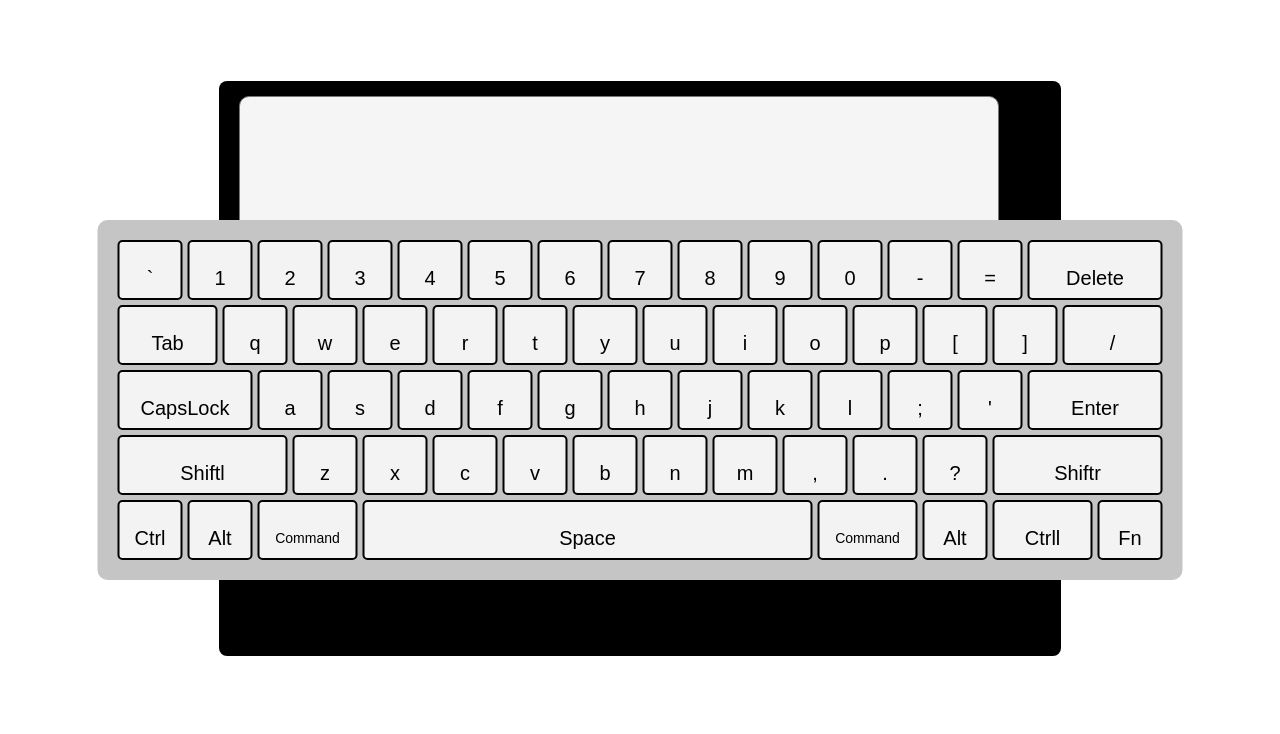
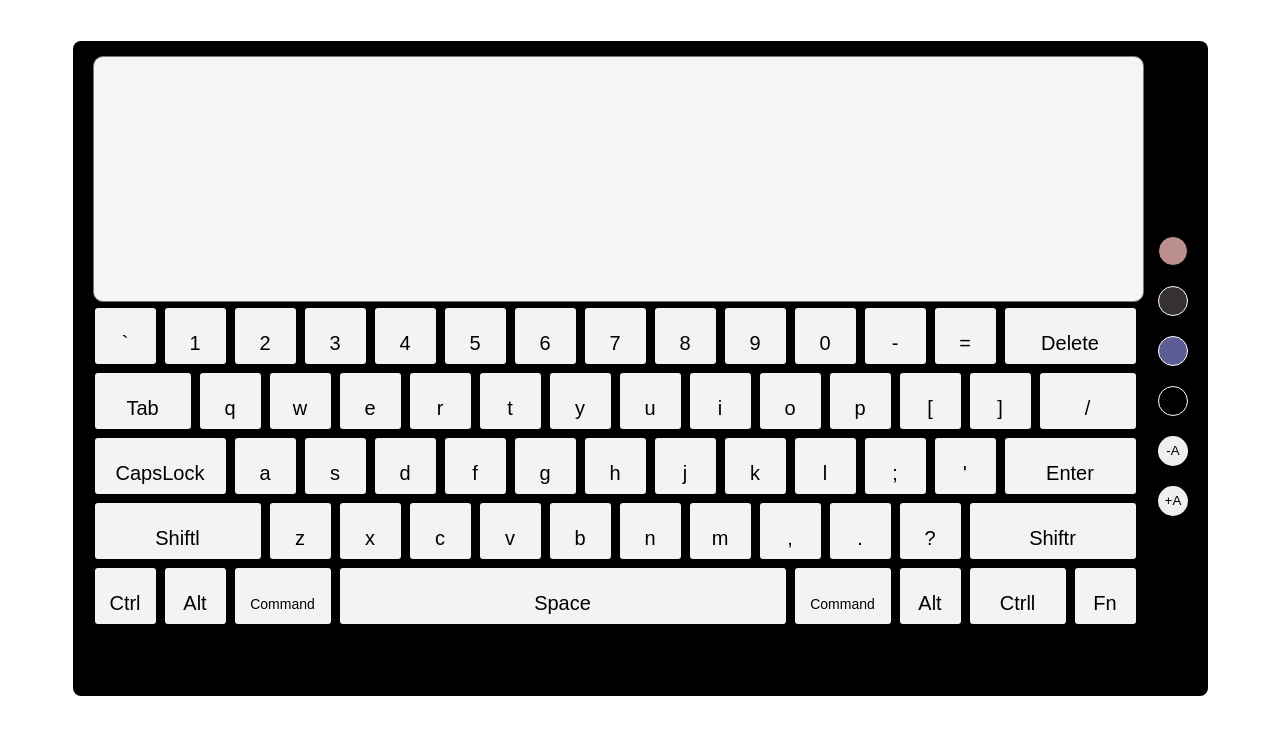
Before and after one commit to RosanneVN/Teclado, a React (Vite) app: page / in a window 1280 px wide. Shown: the top 734 px of the page. Built offline with nearby package versions, Linux system fonts and the light colour scheme.

Commit message:
fix keyboard style

```diff
--- a/src/App.css
+++ b/src/App.css
@@ -11,8 +11,7 @@ main {
 .board {
   display: flex;
   flex-direction: row;
-  height: 70vh;
-  width: 65%;
+  height: 80vh;
   background-color: black;
   padding: 15px 0 0 20px;
   border-radius: 8px;
@@ -85,8 +84,8 @@ textarea {
 }
 
 .color-button {
-  width: 25px;
-  height: 25px;
+  width: 30px;
+  height: 30px;
   border-radius: 50%;
   border: none;
 }
--- a/src/Keyboard.css
+++ b/src/Keyboard.css
@@ -1,18 +1,10 @@
 .keyboard-base {
-    max-width: 1085px;
-    padding: 20px;
-    position: absolute;
-    top: 50%;
-    left: 50%;
-    transform: translate(-50%, -50%);
-    background-color: rgb(197, 197, 197);
   border-radius: 10px;
   display: grid;
   grid-template-columns: repeat(30, 30px);
   grid-template-rows: repeat(5, 60px);
   grid-gap: 5px;
 }
-
 
 .key {
   background-color: rgb(243, 243, 243);
@@ -26,7 +18,6 @@
 
 .key:hover {
   border: 1px solid #eeeeee;
-
 }
 
 .delete {
--- a/src/components/Letters.jsx
+++ b/src/components/Letters.jsx
@@ -110,7 +110,7 @@ export const Letters = () => {
             <button
               className="key backslash"
               key={letter.name}
-              onClick={() => writeClick("    ")}
+              onClick={() => writeClick("/")}
             >
               {letter.name}
             </button>
```
Lines whose indentation alone changed are shown as unchanged.
